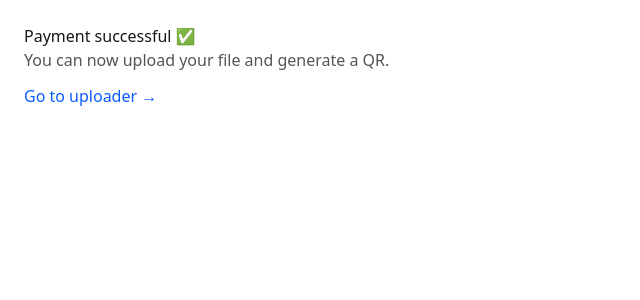
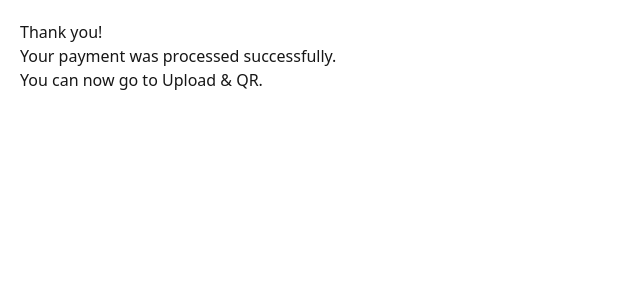
Before and after one commit to LeodanisE/recuerdos-backend, a Next.js app: page /thanks in a window 1280 px wide. Shown: the top 300 px of the page, without its empty margins (0-640 px from the left). Built offline with nearby package versions, Linux system fonts and the light colour scheme.

Commit message:
Fix Next 15 typing: async searchParams on thanks page

```diff
--- a/app/thanks/page.tsx
+++ b/app/thanks/page.tsx
@@ -1,15 +1,34 @@
 // app/thanks/page.tsx
-export default function ThanksPage({ searchParams }: { searchParams: { order?: string } }) {
+
+export const dynamic = 'force-dynamic';
+
+// En Next 15, searchParams puede llegar como Promise.
+// Lo tipamos así y hacemos await para extraerlo.
+export default async function ThanksPage({
+  searchParams,
+}: {
+  searchParams: Promise<Record<string, string | string[] | undefined>>;
+}) {
+  const sp = await searchParams;
+  const order =
+    typeof sp?.order === 'string'
+      ? sp.order
+      : Array.isArray(sp?.order)
+      ? sp.order[0]
+      : undefined;
+
   return (
-    <div style={{ padding: 24, fontFamily: 'system-ui' }}>
-      <h1>Payment successful ✅</h1>
-      <p style={{ color: '#555' }}>You can now upload your file and generate a QR.</p>
-      {searchParams.order && (
-        <p style={{ color: '#666' }}>OrderID: {searchParams.order}</p>
+    <div style={{ padding: 20, fontFamily: 'system-ui' }}>
+      <h1>Thank you!</h1>
+      <p>Your payment was processed successfully.</p>
+      {order && (
+        <p>
+          <strong>Order ID:</strong> {order}
+        </p>
       )}
-      <a href="/upload-qr" style={{ display: 'inline-block', marginTop: 12, color: '#0b5cff' }}>
-        Go to uploader →
-      </a>
+      <p>
+        You can now go to <a href="/upload-qr">Upload & QR</a>.
+      </p>
     </div>
   );
 }
```
